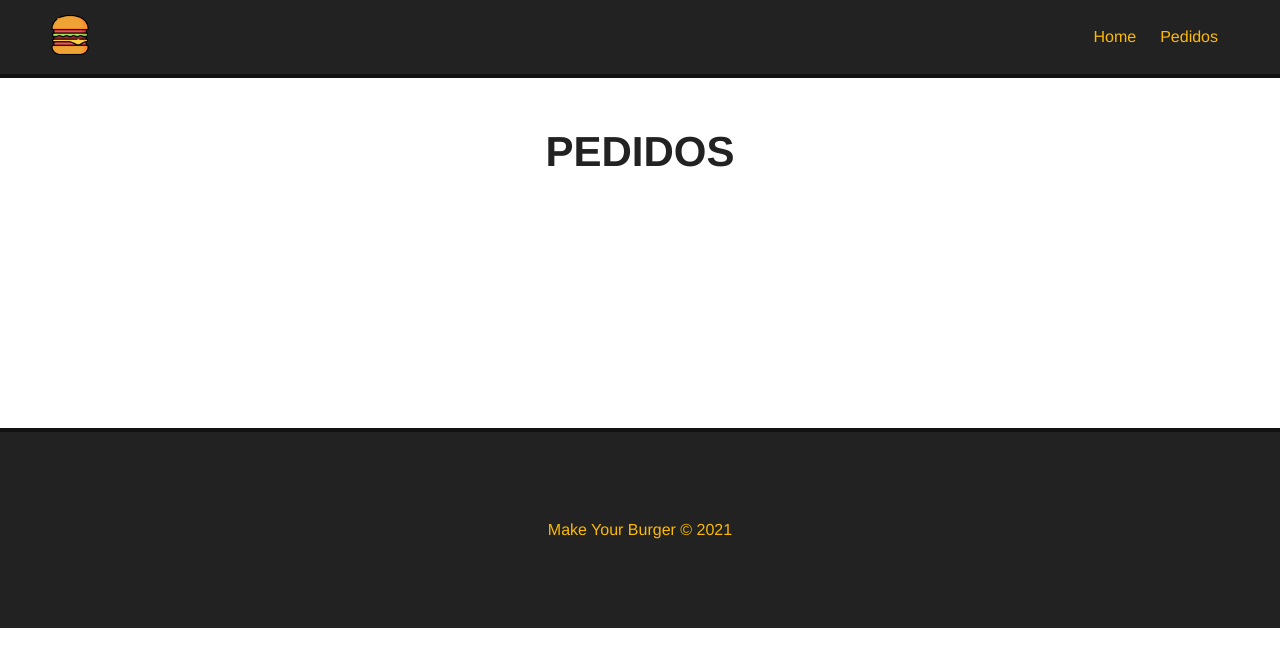
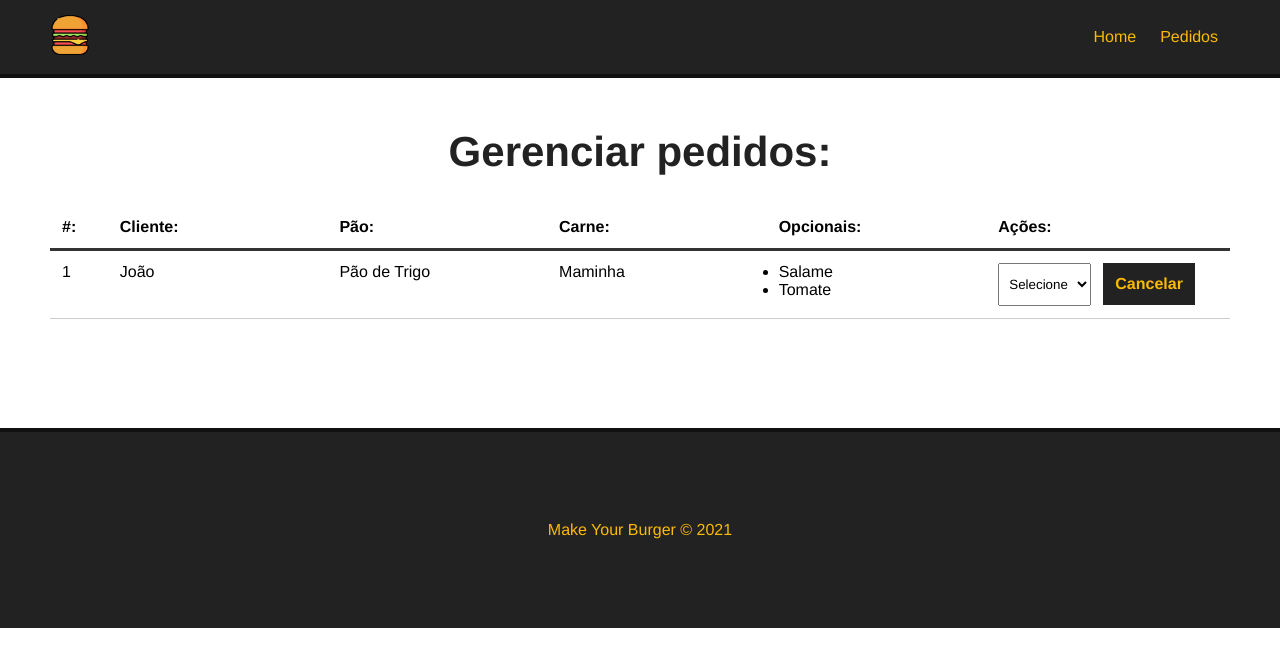
Before and after one commit to JNR23/project-burger-vuejs, a Vue app: page /pedidos in a window 1280 px wide. Shown: the top 666 px of the page. Built offline with nearby package versions, Linux system fonts and the light colour scheme.

Commit message:
Create component dashboard

```diff
--- /dev/null
+++ b/src/components/Dashboard.vue
@@ -0,0 +1,99 @@
+<template>
+    <div id="burger-table">
+        <div>
+            <div id="burger-table-heading">
+                <div class="order-id">#:</div>
+                <div>Cliente:</div>
+                <div>Pão:</div>
+                <div>Carne:</div>
+                <div>Opcionais:</div>
+                <div>Ações:</div>
+            </div>
+        </div>
+
+        <div id="burger-table-rows">
+            <div class="burger-table-row">
+                <div class="order-number">1</div>
+                <div>João</div>
+                <div>Pão de Trigo</div>
+                <div>Maminha</div>
+                <div>
+                    <ul>
+                        <li>Salame</li>
+                        <li>Tomate</li>
+                    </ul>
+                </div>
+                <div>
+                    <select name="status" class="status">
+                        <option value="">Selecione</option>
+                    </select>
+                    <button class="delete-btn">Cancelar</button>
+                </div>
+            </div>
+        </div>
+    </div>
+</template>
+
+<script>
+export default {
+    name: "Dashboard"
+}
+</script>
+
+<style scoped>
+    #burger-table {
+        max-width: 1200px;
+        margin: 0 auto;
+    }
+
+    #burger-table-heading,
+    #burger-table-rows,
+    .burger-table-row {
+        display: flex;
+        flex-wrap: wrap;
+    }
+
+    #burger-table-heading {
+        font-weight: bold;
+        padding: 12px;
+        border-bottom: 3px solid #333;
+    }
+
+    #burger-table-heading div,
+    .burger-table-row div {
+        width: 19%;
+    }
+
+    .burger-table-row {
+        width: 100%;
+        padding: 12px;
+        border-bottom: 1px solid #CCC;
+    }
+
+    #burger-table-heading .order-id,
+    .burger-table-row .order-number {
+        width: 5%;
+    }
+
+    select {
+        padding: 12px 6px;
+        margin-right: 12px;
+    }
+
+    .delete-btn {
+        background-color: #222;
+        color: #FCBA03;
+        font-weight: bold;
+        border: 2px solid #222;
+        padding: 10px;
+        font-size: 16px;
+        margin: 0 auto;
+        cursor: pointer;
+        transition: .3s;
+    }
+
+    .delete-btn:hover {
+        background-color: transparent;
+        color: #222;
+    }
+</style>
--- a/src/views/Pedidos.vue
+++ b/src/views/Pedidos.vue
@@ -1,5 +1,17 @@
 <template>
   <div class="main-container">
-    <h1>PEDIDOS</h1>
+    <h1>Gerenciar pedidos:</h1>
+    <Dashboard />
   </div>
 </template>
+
+<script>
+import Dashboard from '../components/Dashboard.vue'
+
+export default {
+  name: "Pedidos",
+  components: {
+    Dashboard
+  }
+}
+</script>
```
